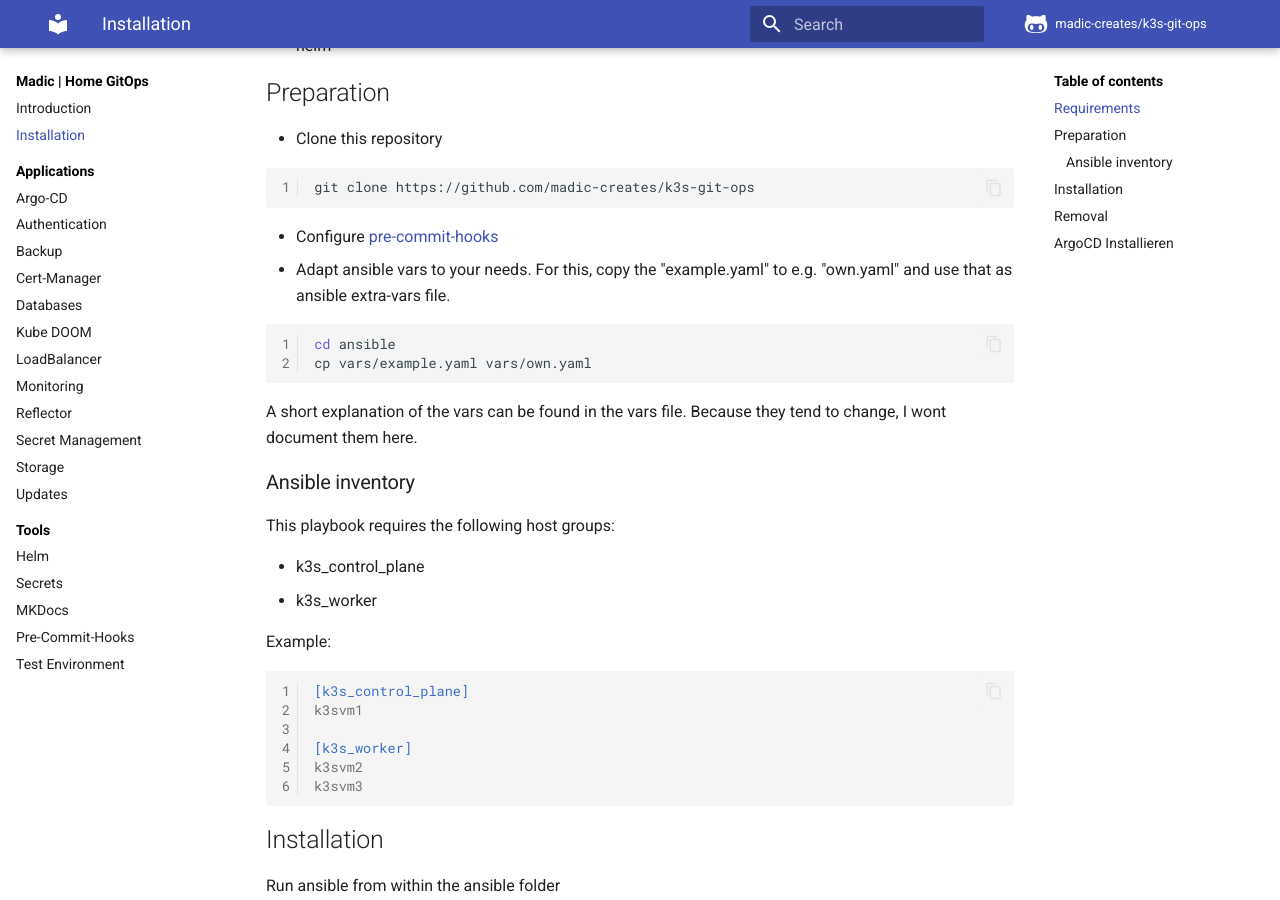
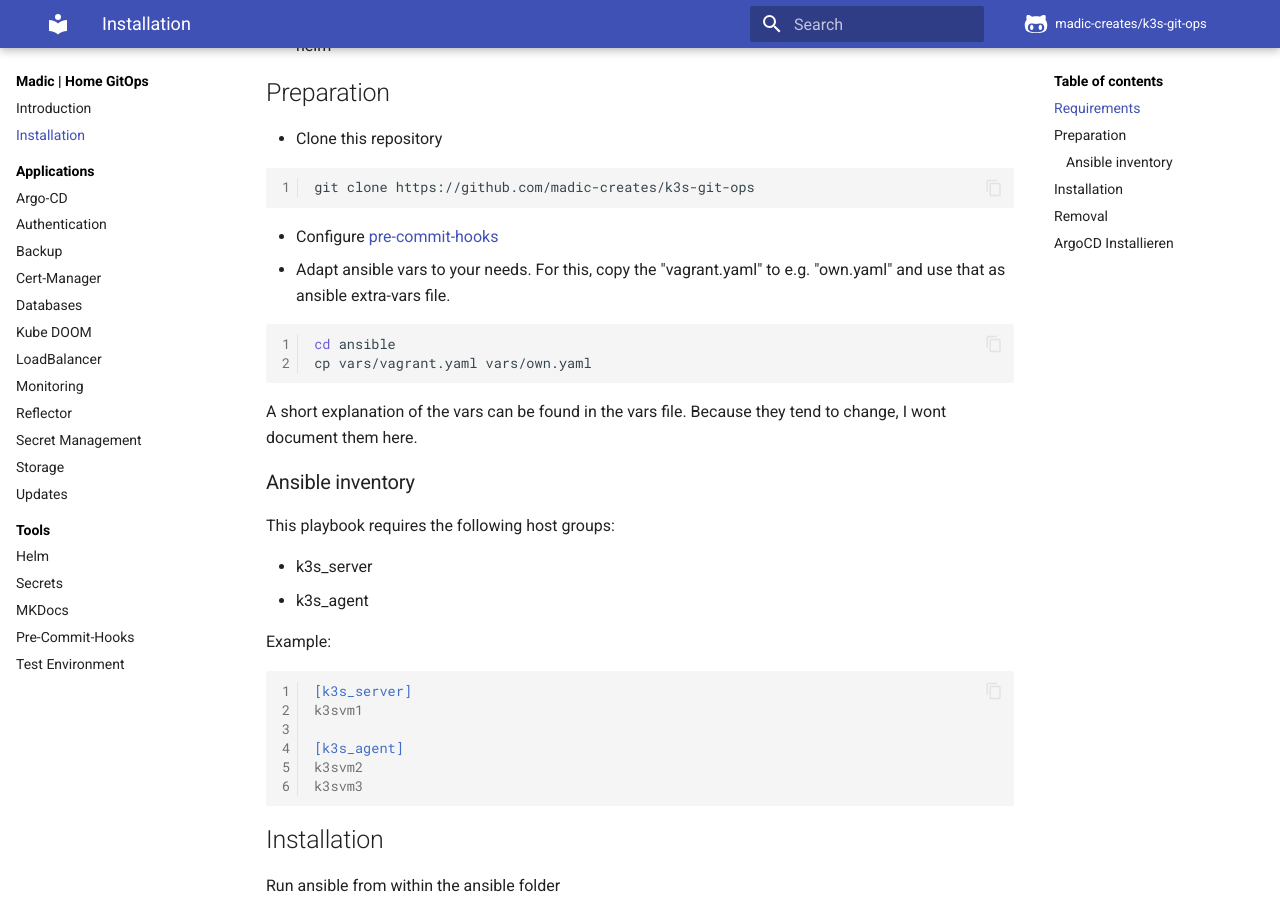
Before and after one commit to madic-creates/k3s-git-ops, an MkDocs documentation site: the page built from docs/install.md, in a window 1280 px wide and 900 px high, scrolled down 298 px. Built offline with MkDocs 1.6.1 and Material for MkDocs 9.7.7, drawn with Linux system fonts in a browser that asks for light colours; plug-ins that fetch from the network failed and are left out; comment, search, counter and statistics services are not loaded.

Commit message:
Ansible: Renamed groups to match k3s wording - Update archlinux-keyring before doing anything else - Install qemu-quest-agent on kvm guest - Fixed multiple problems with the difference of agent and server configs - removed example vars file and reference vagrant vars

````diff
--- a/docs/install.md
+++ b/docs/install.md
@@ -16,11 +16,11 @@ git clone https://github.com/madic-creates/k3s-git-ops
 ```
 
 - Configure [pre-commit-hooks](pre-commit-hooks.md)
-- Adapt ansible vars to your needs. For this, copy the "example.yaml" to e.g. "own.yaml" and use that as ansible extra-vars file.
+- Adapt ansible vars to your needs. For this, copy the "vagrant.yaml" to e.g. "own.yaml" and use that as ansible extra-vars file.
 
 ```shell
 cd ansible
-cp vars/example.yaml vars/own.yaml
+cp vars/vagrant.yaml vars/own.yaml
 ```
 
 A short explanation of the vars can be found in the vars file. Because they tend to change, I wont document them here.
@@ -29,16 +29,16 @@ A short explanation of the vars can be found in the vars file. Because they tend
 
 This playbook requires the following host groups:
 
-- k3s_control_plane
-- k3s_worker
+- k3s_server
+- k3s_agent
 
 Example:
 
 ```ini
-[k3s_control_plane]
+[k3s_server]
 k3svm1
 
-[k3s_worker]
+[k3s_agent]
 k3svm2
 k3svm3
 ```
````
Also changed, not shown: docs/testenv.md (+2 -2 lines), 9 other files.
